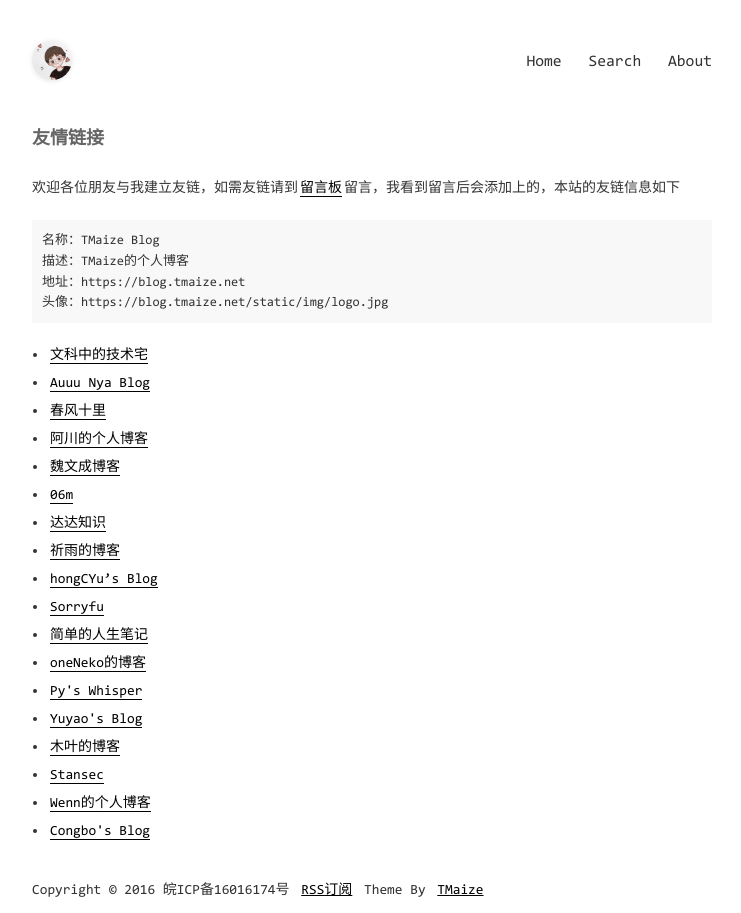
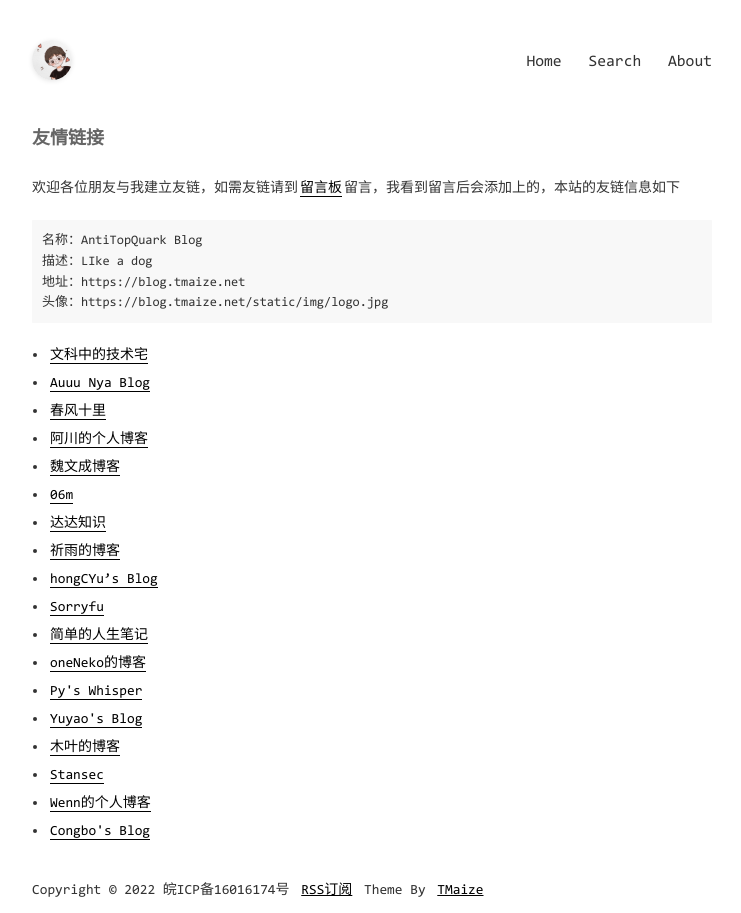
Before and after one commit to AntiTopQuark/AntiTopQuark.github.io, a Jekyll site: the page built from pages/links.md, in a window 1280 px wide. Shown: the whole page, without its empty margins (268-1009 px from the left). Built offline with Jekyll 4.4.1, drawn with Linux system fonts in a browser that asks for light colours.

Commit message:
update config file

```diff
--- a/CNAME
+++ /dev/null
@@ -1 +0,0 @@
-blog.tmaize.net
--- a/_config.yml
+++ b/_config.yml
@@ -1,11 +1,11 @@
 encoding: utf-8
 
 # SEO相关信息
-title: TMaize Blog
-description: TMaize的个人博客
-keywords: TMaize,Blog,Java,Html,JavaScript
-author: TMaize
-footerText: 'Copyright © 2016 皖ICP备16016174号'
+title: AntiTopQuark Blog
+description: LIke a dog
+keywords: AntiTopQuark,Blog,C++,Database,Oceanabse
+author: AntiTopQuark
+footerText: 'Copyright © 2022 皖ICP备16016174号'
 
 # 这些不要动
 permalink: /posts/:year/:month/:day/:title.html
```
